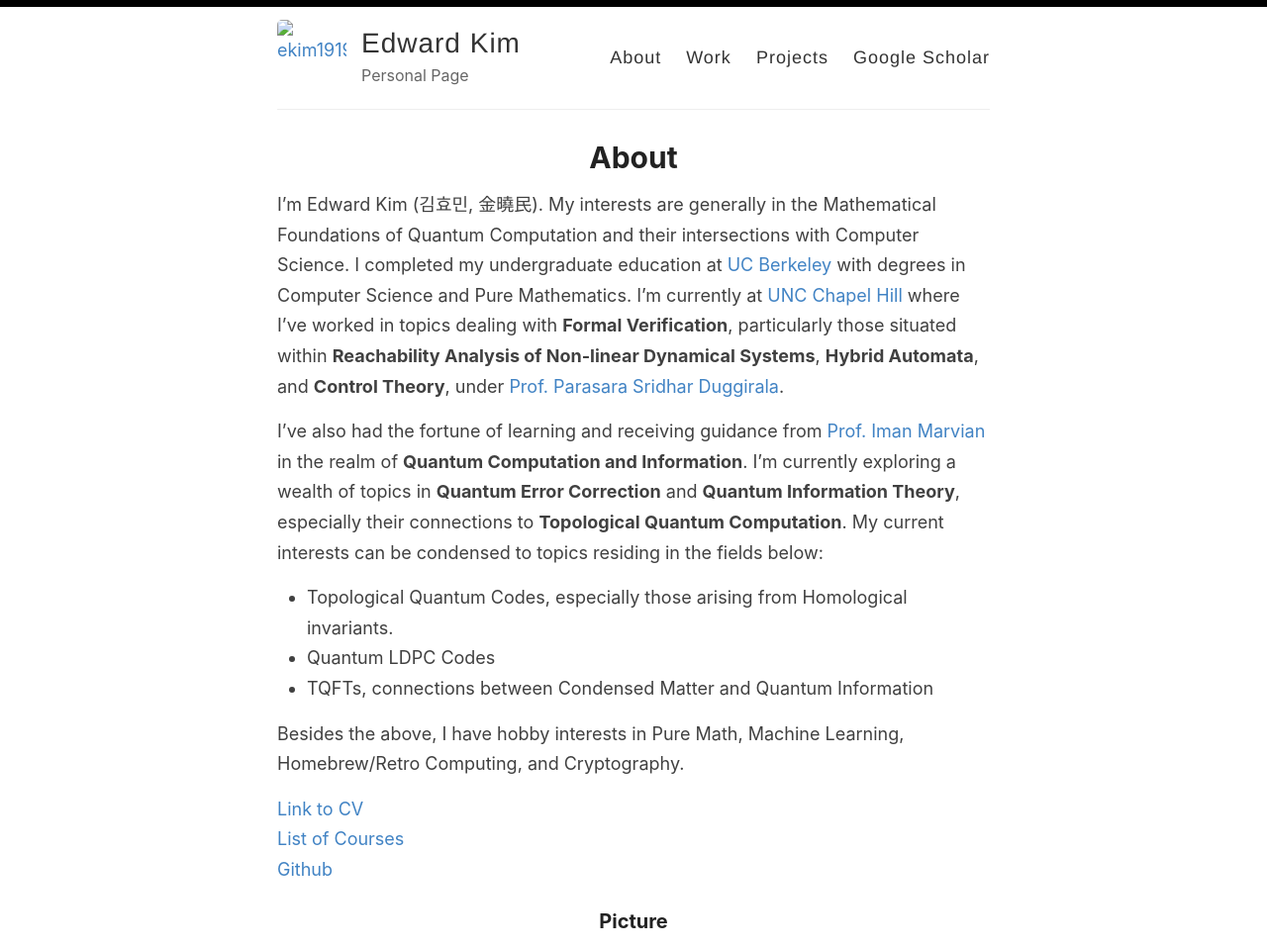
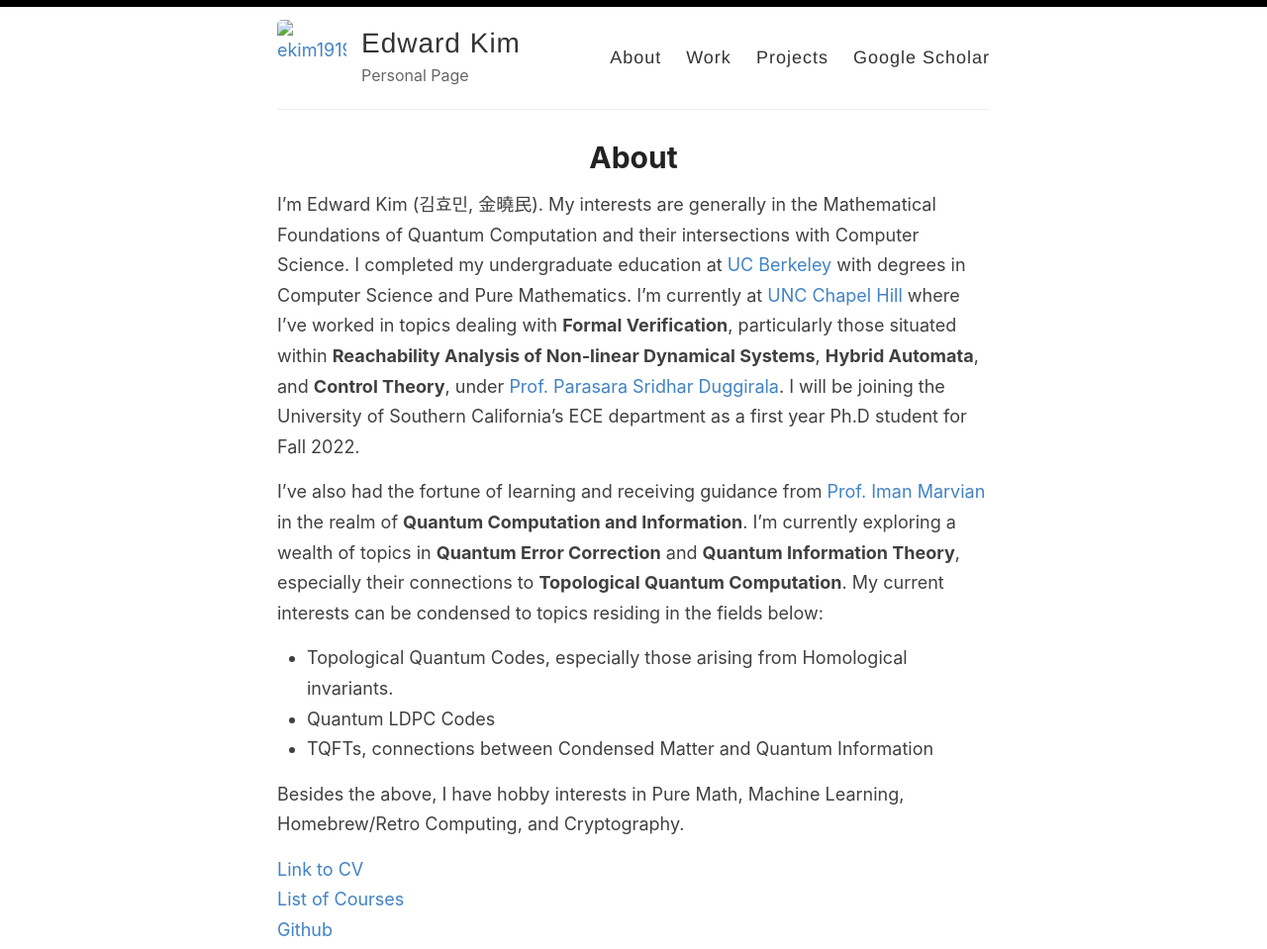
Before and after one commit to ekim1919/ekim1919.github.io, a Jekyll site: the page built from _pages/about.md, in a window 1280 px wide, cut to the strip 0-959 px from the top of the page. Shown: the whole strip at 99% size. Built offline with Jekyll 4.4.1, drawn with Linux system fonts in a browser that asks for light colours.

Commit message:
changed school

```diff
--- a/_pages/about.md
+++ b/_pages/about.md
@@ -6,7 +6,7 @@ redirect_from:
   - /
 ---
 
- I'm Edward Kim (김효민, 金曉民). My interests are generally in the Mathematical Foundations of Quantum Computation and their intersections with Computer Science. I completed my undergraduate education at [UC Berkeley](https://cs.berkeley.edu/) with degrees in Computer Science and Pure Mathematics. I'm currently at [UNC Chapel Hill](https://cs.unc.edu/) where I've worked in topics dealing with **Formal Verification**, particularly those situated within **Reachability Analysis of Non-linear Dynamical Systems**, **Hybrid Automata**, and **Control Theory**, under [Prof. Parasara Sridhar Duggirala](https://www.cs.unc.edu/~psd/).
+ I'm Edward Kim (김효민, 金曉民). My interests are generally in the Mathematical Foundations of Quantum Computation and their intersections with Computer Science. I completed my undergraduate education at [UC Berkeley](https://cs.berkeley.edu/) with degrees in Computer Science and Pure Mathematics. I'm currently at [UNC Chapel Hill](https://cs.unc.edu/) where I've worked in topics dealing with **Formal Verification**, particularly those situated within **Reachability Analysis of Non-linear Dynamical Systems**, **Hybrid Automata**, and **Control Theory**, under [Prof. Parasara Sridhar Duggirala](https://www.cs.unc.edu/~psd/). I will be joining the University of Southern California's ECE department as a first year Ph.D student for Fall 2022.
 
  I've also had the fortune of learning and receiving guidance from [Prof. Iman Marvian](https://sites.duke.edu/marvian/) in the realm of **Quantum Computation and Information**. I'm currently exploring a wealth of topics in **Quantum Error Correction** and **Quantum Information Theory**, especially their connections to **Topological Quantum Computation**. My current interests can be condensed to topics residing in the fields below:
 
```
